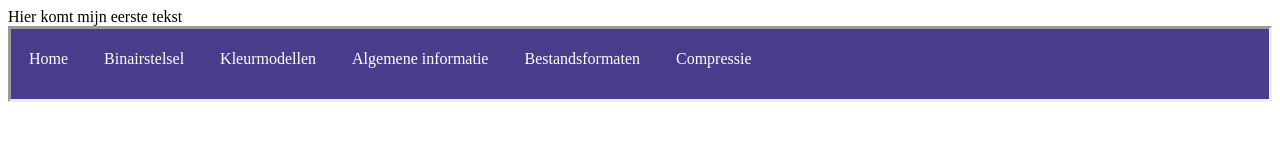
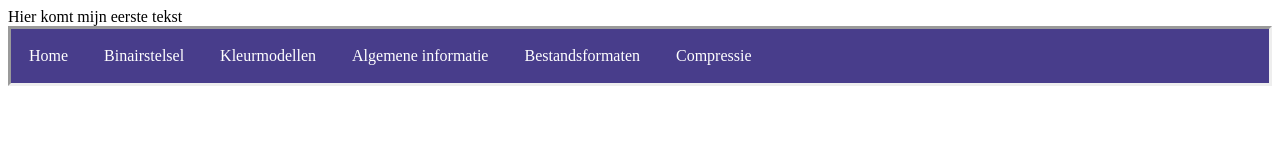
Before and after one commit to Eva1ine/Eva1ine.github.io, a plain HTML site: page index.html in a window 1280 px wide. Drawn offline with Linux system fonts and the light colour scheme.

Commit message:
Update opmaak.css

```diff
--- a/opmaak.css
+++ b/opmaak.css
@@ -15,7 +15,16 @@
       text-align: center;
       padding: 18px 18px;
       text-decoration: none;
-      margin-bottom: 10px; /* Voeg ruimte toe tussen elk lijstitem */
-      font-size: 16px; /* Pas lettergrootte aan zoals gewenst */
-      line-height: 1.5; /* Pas regelhoogte aan voor leesbaarheid */
     }
+#ul1 {
+  position: relative; /* Hiermee wordt het element als relatief gepositioneerd ingesteld */
+}
+
+#ul1::after {
+  content: ""; /* Hiermee wordt een pseudo-element gemaakt om de tekst te positioneren */
+  position: absolute; /* Hiermee wordt het pseudo-element absoluut gepositioneerd binnen #ul1 */
+  top: 50%; /* Hiermee wordt de bovenrand van het pseudo-element in het midden van #ul1 geplaatst */
+  left: 50%; /* Hiermee wordt de linker rand van het pseudo-element in het midden van #ul1 geplaatst */
+  transform: translate(-50%, -50%); /* Hiermee wordt het pseudo-element naar het midden verschoven */
+  /* Je kunt hier andere eigenschappen zoals tekststijl, kleur en lettergrootte toevoegen */
+}
```
